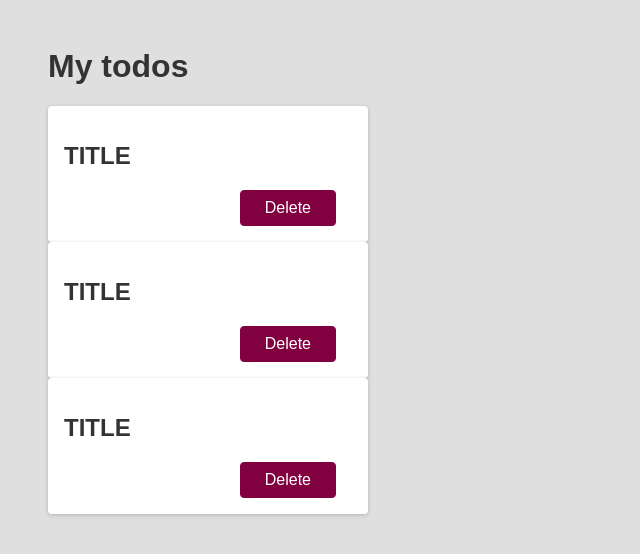
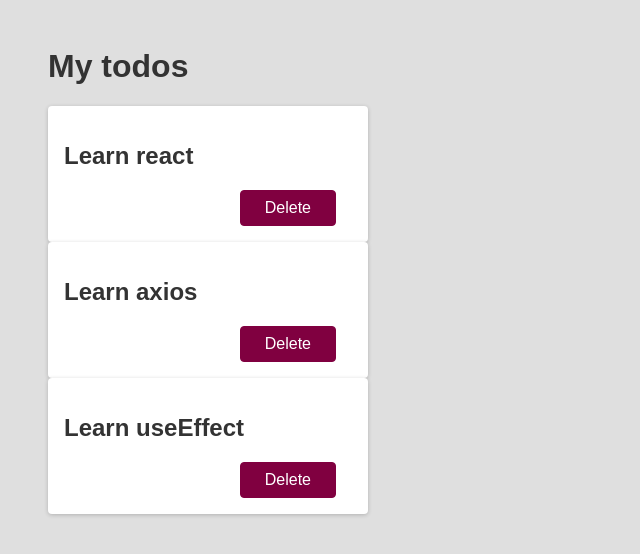
Before and after one commit to buentellopc/react-course, a React (Create React App) app: page / in a window 1280 px wide. Shown: the top 554 px of the page, without its empty margins (0-640 px from the left). Built offline with nearby package versions, Linux system fonts and the light colour scheme.

Commit message:
Working with props and dynamic content

```diff
--- a/src/App.js
+++ b/src/App.js
@@ -5,9 +5,9 @@ function App() {
   return (
     <div className="App">
       <h1>My todos</h1>
-      <Todo />
-      <Todo />
-      <Todo />
+      <Todo text="Learn react" />
+      <Todo text="Learn axios" />
+      <Todo text="Learn useEffect" />
     </div>
   );
 }
--- a/src/components/Todo.js
+++ b/src/components/Todo.js
@@ -1,7 +1,7 @@
-export default function Todo() {
+export default function Todo(props) {
   return (
     <div className="card">
-      <h2>TITLE</h2>
+      <h2>{props.text}</h2>
       <div className="actions">
         <button className="btn">Delete</button>
       </div>
```
